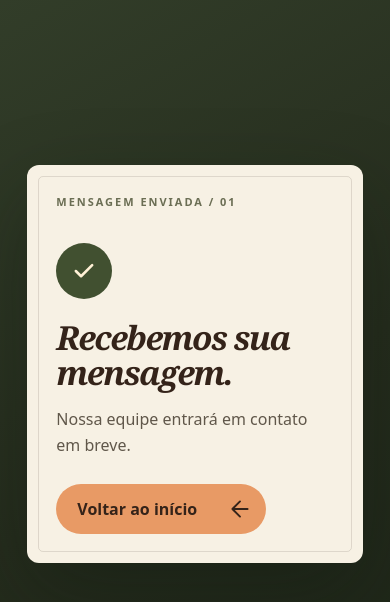
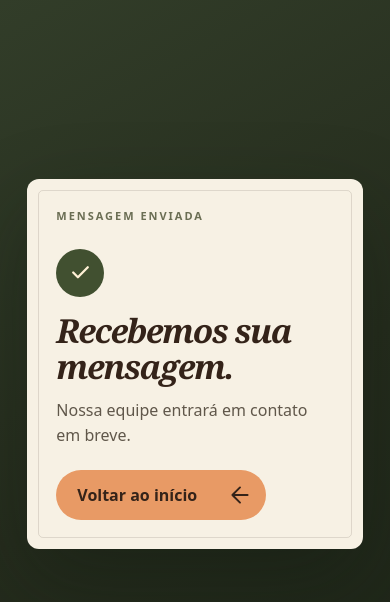
Before and after one commit to JoaquimNeto17/Capi_-_Co, a plain HTML site: page obrigado.html in a window 390 px wide. Shown: the part 94-696 px from the top of the page. Drawn offline with Linux system fonts and the light colour scheme.

Commit message:
Compacta cartão da confirmação CAPI & CO.

```diff
--- a/obrigado.html
+++ b/obrigado.html
@@ -18,21 +18,21 @@
     .logo{display:block;width:clamp(175px,21vw,245px);height:auto}
     .header-note,.eyebrow,.card-label,.footer{font-size:11px;font-weight:700;letter-spacing:.18em;text-transform:uppercase}
     .header-note{color:#e6cd9b;text-align:right}
-    .main{flex:1;min-height:0;display:grid;grid-template-columns:minmax(0,1fr) minmax(0,1fr);align-items:center;gap:clamp(48px,8vw,135px);padding-block:clamp(20px,5vh,70px)}
+    .main{flex:1;min-height:0;display:grid;grid-template-columns:minmax(0,1fr) minmax(0,1fr);align-items:center;gap:clamp(48px,8vw,135px);padding-block-start:clamp(18px,3vh,46px);padding-block-end:clamp(32px,7vh,84px)}
     .intro{max-width:480px}
     .eyebrow{margin:0 0 26px;color:var(--accent)}
     .eyebrow::before{content:"";display:inline-block;width:30px;height:1px;background:currentColor;vertical-align:middle;margin-right:12px}
     h1{margin:0;color:var(--cream);font:italic 700 clamp(48px,5.2vw,76px)/1.04 Georgia,'Times New Roman',serif;letter-spacing:-.055em;text-wrap:balance}
     .intro-rule{display:block;width:76px;height:2px;background:var(--accent);margin:35px 0 23px}
     .intro-text{margin:0;max-width:36ch;color:#e7dfca;font-size:clamp(15px,1.3vw,18px);line-height:1.6}
-    .card{position:relative;width:100%;max-width:550px;justify-self:end;padding:clamp(28px,4.5vw,61px);border-radius:12px;background:var(--paper);color:var(--ink);box-shadow:0 32px 85px #10190e55}
+    .card{position:relative;width:100%;max-width:490px;justify-self:end;padding:clamp(24px,3vw,42px);border-radius:12px;background:var(--paper);color:var(--ink);box-shadow:0 32px 85px #10190e55}
     .card::before{content:"";position:absolute;inset:11px;pointer-events:none;border:1px solid #34231920;border-radius:5px}
     .card-content{position:relative}
-    .card-label{display:block;color:#6b6e54;margin-bottom:clamp(35px,5vw,69px)}
-    .check{width:56px;height:56px;border-radius:50%;background:var(--green);display:grid;place-items:center;margin-bottom:27px;color:var(--cream)}
-    .check svg{width:28px;height:28px}
-    .card h2{font:italic 700 clamp(35px,3.5vw,54px)/1.05 Georgia,'Times New Roman',serif;letter-spacing:-.048em;margin:0 0 17px}
-    .card p{margin:0 0 33px;max-width:34ch;color:#60574a;line-height:1.6}
+    .card-label{display:block;color:#6b6e54;margin-bottom:clamp(18px,2.5vw,30px)}
+    .check{width:48px;height:48px;border-radius:50%;background:var(--green);display:grid;place-items:center;margin-bottom:18px;color:var(--cream)}
+    .check svg{width:25px;height:25px}
+    .card h2{font:italic 700 clamp(31px,2.7vw,42px)/1.07 Georgia,'Times New Roman',serif;letter-spacing:-.045em;margin:0 0 14px}
+    .card p{margin:0 0 24px;max-width:34ch;color:#60574a;line-height:1.55}
     .back{display:inline-flex;align-items:center;justify-content:space-between;gap:30px;min-height:50px;padding:11px 13px 11px 21px;border-radius:100px;background:var(--accent);color:var(--ink);font-weight:700;text-decoration:none;transition:background-color .2s ease,transform .2s ease}
     .back:hover{background:#efae80;transform:translateY(-2px)}
     .back:focus-visible{outline:3px solid var(--green);outline-offset:4px}
@@ -42,7 +42,7 @@
     @media(max-height:740px){
       .header{padding-top:20px}
       .logo{width:190px}
-      .main{padding-block:15px}
+      .main{padding-block:15px 32px}
       h1{font-size:clamp(44px,5.5vw,74px)}
       .eyebrow{margin-bottom:16px}
       .intro-rule{margin:18px 0 13px}
@@ -56,11 +56,11 @@
     @media(max-width:1100px){
       .main{grid-template-columns:minmax(0,1fr);gap:0;align-content:center;padding-block:16px}
       .intro,.footer{display:none}
-      .card{max-width:560px;justify-self:center;padding:clamp(24px,5vw,42px)}
-      .card-label{margin-bottom:clamp(20px,4vh,32px)}
-      .check{margin-bottom:clamp(14px,3vh,22px)}
-      .card h2{font-size:clamp(32px,6vw,48px)}
-      .card p{margin-bottom:clamp(18px,3vh,26px)}
+      .card{max-width:490px;justify-self:center;padding:clamp(22px,4vw,34px)}
+      .card-label{margin-bottom:clamp(16px,3vh,24px)}
+      .check{margin-bottom:clamp(13px,2vh,18px)}
+      .card h2{font-size:clamp(30px,5vw,40px)}
+      .card p{margin-bottom:clamp(18px,3vh,22px)}
     }
     @media(max-width:480px){
       .header{padding-top:clamp(14px,3vh,26px)}
@@ -100,7 +100,7 @@
       </div>
       <section class="card" aria-labelledby="received-title">
         <div class="card-content">
-          <span class="card-label">Mensagem enviada / 01</span>
+          <span class="card-label">Mensagem enviada</span>
           <span class="check" aria-hidden="true"><svg viewBox="0 0 24 24" fill="none" stroke="currentColor" stroke-width="2.2" stroke-linecap="round" stroke-linejoin="round"><path d="m5 12 4.5 4.5L19 7"/></svg></span>
           <h2 id="received-title">Recebemos sua mensagem.</h2>
           <p>Nossa equipe entrará em contato em breve.</p>
```
